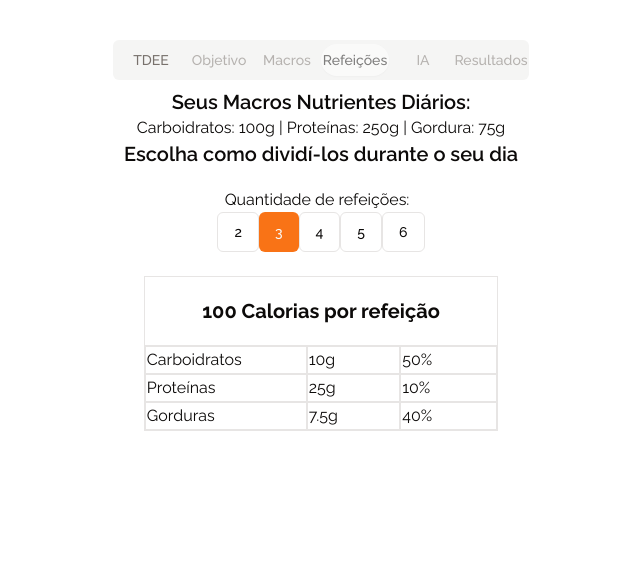
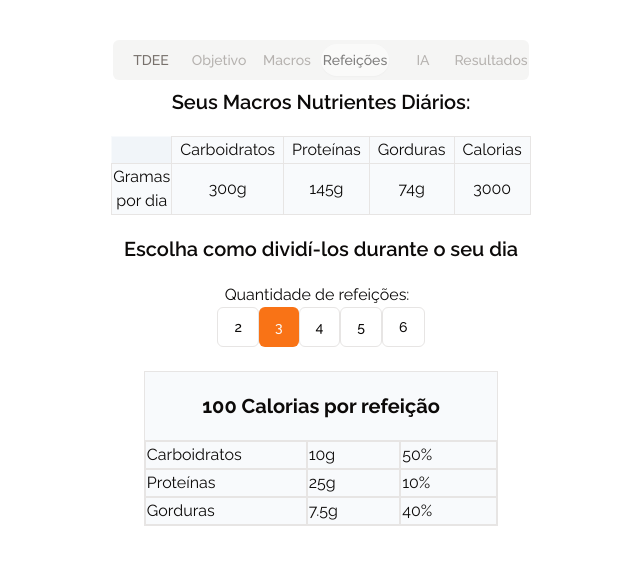
Before and after one commit to itpaulin/ai-diet-calculator, a Next.js app: page /metricas in a window 1280 px wide. Shown: the top 564 px of the page, without its empty margins (319-959 px from the left). Built offline with nearby package versions, Linux system fonts and the light colour scheme; a web font is replaced by a local one.

Commit message:
feat: edit informations macros per day to a table

```diff
--- a/src/app/metricas/components/meals.tsx
+++ b/src/app/metricas/components/meals.tsx
@@ -11,7 +11,26 @@ const Meals = () => {
     <>
       <div className='flex flex-col items-center justify-center'>
         <span className='text-xl font-semibold'>Seus Macros Nutrientes Diários:</span>
-        <span>Carboidratos: 100g | Proteínas: 250g | Gordura: 75g </span>
+        <table className='my-5 bg-slate-50'>
+          <thead>
+            <tr>
+              <th className='bg-slate-100'></th>
+              <th className='border px-2 font-normal'>Carboidratos</th>
+              <th className='border px-2 font-normal'>Proteínas</th>
+              <th className='border px-2 font-normal'>Gorduras</th>
+              <th className='border px-2 font-normal'>Calorias</th>
+            </tr>
+          </thead>
+          <tbody>
+            <tr>
+              <td className='border text-center'>Gramas por dia</td>
+              <td className='border text-center'>300g</td>
+              <td className='border text-center'>145g</td>
+              <td className='border text-center'>74g</td>
+              <td className='border text-center'>3000</td>
+            </tr>
+          </tbody>
+        </table>
       </div>
       <span className='flex justify-center text-xl font-semibold'>
         Escolha como dividí-los durante o seu dia
@@ -32,7 +51,7 @@ const Meals = () => {
         </div>
       </div>
       <div className='flex items-center justify-center pt-6'>
-        <table className='border'>
+        <table className='border bg-slate-50'>
           <thead className='border'>
             <tr>
               <th className='p-5 text-xl'>100 Calorias por refeição</th>
```
